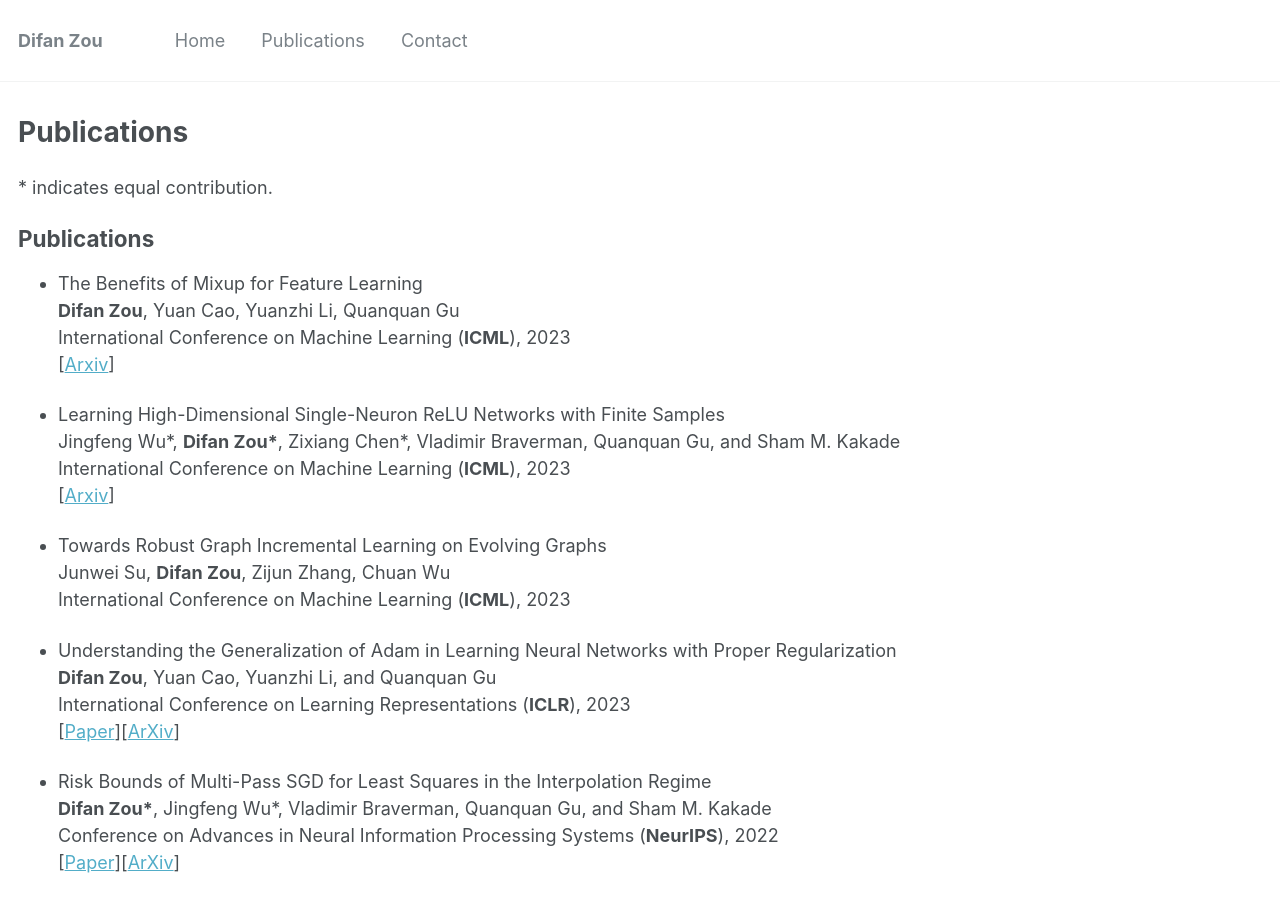
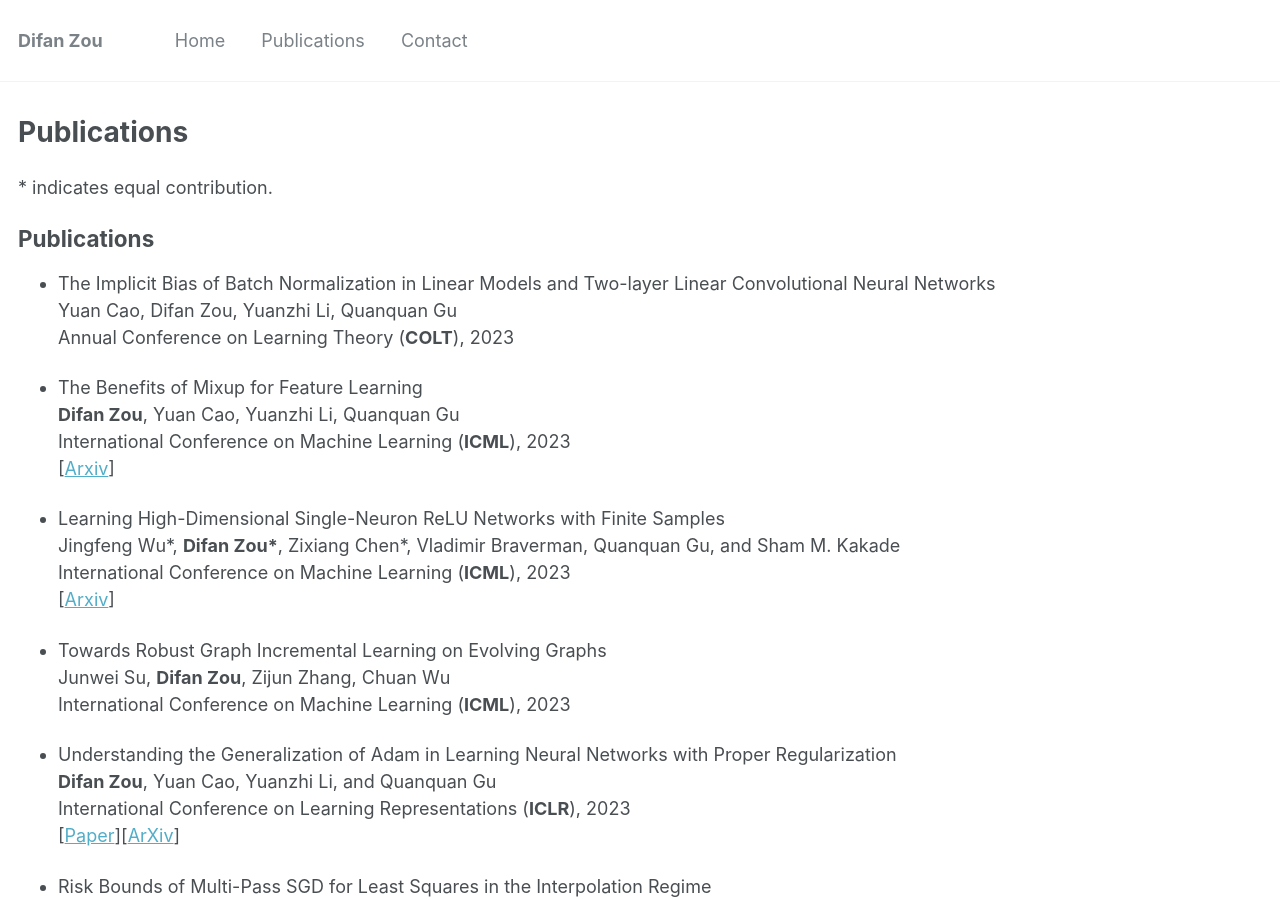
Before and after one commit to difanzou/difanzou.github.io, a Jekyll site: the page built from _pages/publications.md, in a window 1280 px wide and 900 px high. Built offline with Jekyll 4.4.1, drawn with Linux system fonts in a browser that asks for light colours.

Commit message:
add news

```diff
--- a/_pages/publications.md
+++ b/_pages/publications.md
@@ -9,6 +9,10 @@ author_profile: true
 
 ## Publications
 
+* The Implicit Bias of Batch Normalization in Linear Models and
+Two-layer Linear Convolutional Neural Networks\
+Yuan Cao, Difan Zou, Yuanzhi Li, Quanquan Gu\
+Annual Conference on Learning Theory (**COLT**), 2023
 
 * The Benefits of Mixup for Feature Learning\
 **Difan Zou**, Yuan Cao, Yuanzhi Li, Quanquan Gu\
```
Also changed, not shown: _pages/about.md (+3 -0 lines).
